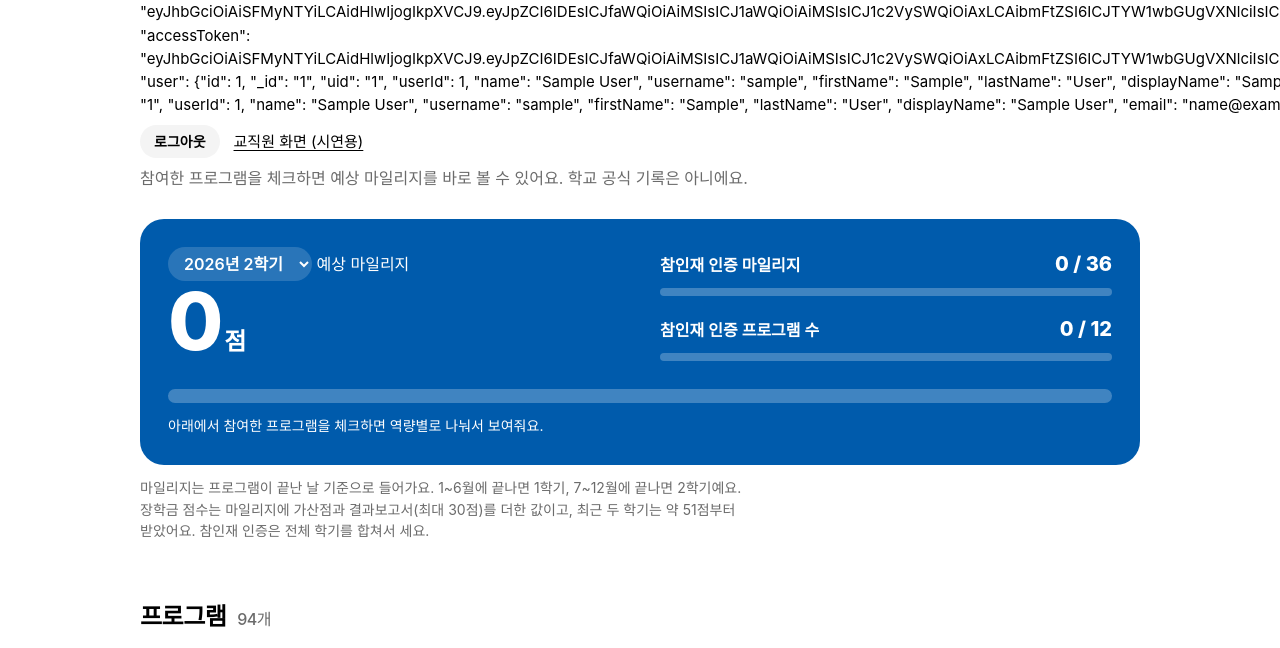
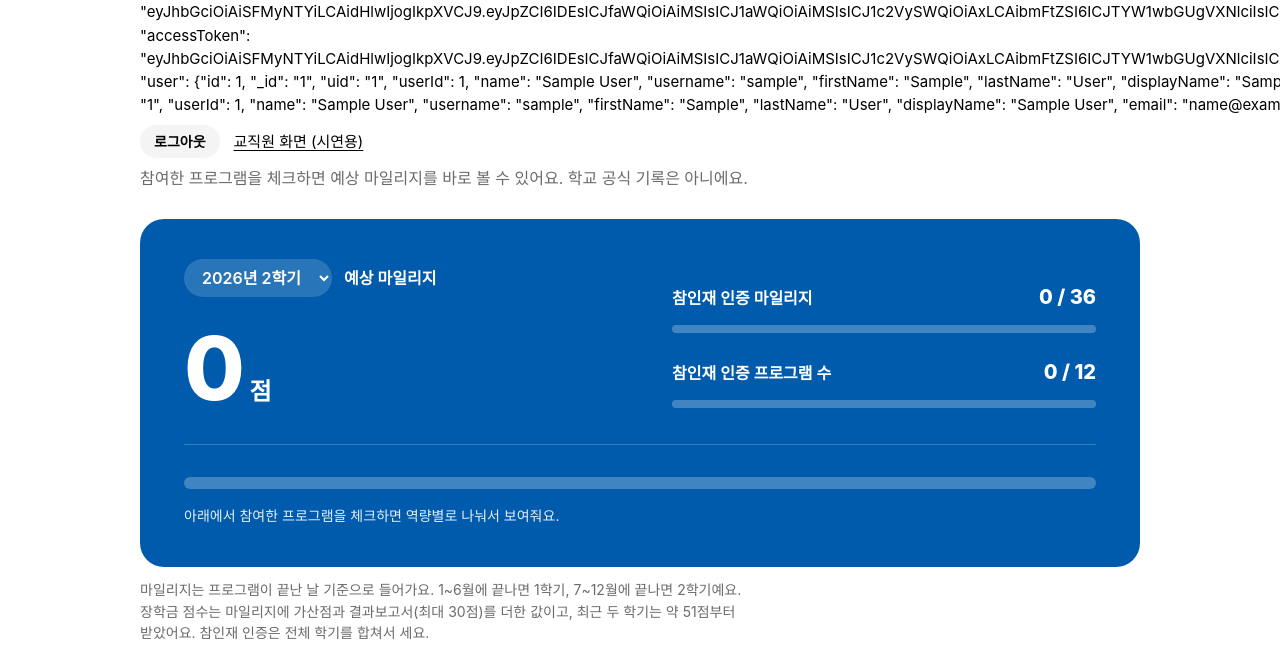
Before and after one commit to yurimirimiq/inha-extracurricular, a plain HTML site: page index.html in a window 1280 px wide. Shown: the part 114-762 px from the top of the page. Drawn offline with Linux system fonts and the light colour scheme; sample sign-in values are in the browser's storage; a web font is replaced by a local one.

Commit message:
style: 마일리지 영역 여백과 정렬 정리
Co-Authored-By: Claude Fable 5.2 <noreply@anthropic.com>

```diff
--- a/index.html
+++ b/index.html
@@ -23,7 +23,7 @@
 
   <section class="hero" aria-label="내 마일리지">
     <div>
-      <label><select id="term" aria-label="내 마일리지 학기"></select> 예상 마일리지</label>
+      <label class="term"><select id="term" aria-label="내 마일리지 학기"></select>예상 마일리지</label>
       <p class="total"><span id="termTotal">0</span><small>점</small></p>
       <p id="confirmedNote"></p>
     </div>
--- a/style.css
+++ b/style.css
@@ -34,23 +34,25 @@ a { color: inherit; text-underline-offset: 3px; }
 :focus-visible, .pills label:has(:focus-visible), .toggle:has(:focus-visible) { outline: 3px solid var(--inha); outline-offset: 2px; }
 
 /* 내 마일리지: 화면에서 하나뿐인 색면 */
-.hero { background: var(--inha); color: #fff; border-radius: 24px; padding: 28px; display: grid; gap: 28px 40px; grid-template-columns: 1fr 1fr; }
-.hero select { font: inherit; font-weight: 600; color: #fff; background: rgb(255 255 255 / .16); border: 0; border-radius: 999px; padding: 6px 12px; }
+.hero { background: var(--inha); color: #fff; border-radius: 24px; padding: 40px 44px; display: grid; gap: 36px 64px; grid-template-columns: 1fr 1fr; align-items: end; }
+.term { display: flex; align-items: center; gap: 12px; font-weight: 600; }
+.hero select { font: inherit; font-weight: 600; color: #fff; background: rgb(255 255 255 / .16); border: 0; border-radius: 999px; padding: 8px 14px; }
 .hero select option { color: var(--ink); }
-.total { font-size: 5rem; font-weight: 800; letter-spacing: -.04em; line-height: 1; margin: 20px 0 6px; }
-.total small { font-size: 1.5rem; font-weight: 700; letter-spacing: 0; margin-left: 4px; }
+.hero .total { display: flex; align-items: baseline; gap: 8px; font-size: 5.5rem; font-weight: 800; letter-spacing: -.04em; line-height: .9; margin-top: 32px; }
+.total small { font-size: 1.5rem; font-weight: 700; letter-spacing: 0; }
+.hero #confirmedNote:not(:empty) { margin-top: 14px; opacity: .9; }
 .hero p { margin: 0; }
-.cert { display: grid; gap: 18px; align-content: end; }
+.cert { display: grid; gap: 24px; }
 .cert div { display: flex; justify-content: space-between; align-items: baseline; font-weight: 600; }
 .cert b { font-size: 1.25rem; font-weight: 800; }
-progress { display: block; width: 100%; height: 8px; margin-top: 8px; appearance: none; border: 0; border-radius: 999px; background: rgb(255 255 255 / .25); overflow: hidden; }
+progress { display: block; width: 100%; height: 8px; margin-top: 12px; appearance: none; border: 0; border-radius: 999px; background: rgb(255 255 255 / .25); overflow: hidden; }
 progress::-webkit-progress-bar { background: transparent; }
 progress::-webkit-progress-value { background: #fff; border-radius: 999px; }
 progress::-moz-progress-bar { background: #fff; border-radius: 999px; }
-.mix { grid-column: 1 / -1; }
-.bar { display: flex; height: 14px; border-radius: 999px; overflow: hidden; background: rgb(255 255 255 / .25); }
+.mix { grid-column: 1 / -1; padding-top: 32px; border-top: 1px solid rgb(255 255 255 / .2); }
+.bar { display: flex; height: 12px; border-radius: 999px; overflow: hidden; background: rgb(255 255 255 / .25); }
 .bar span { background: var(--c); }
-.legend { display: flex; flex-wrap: wrap; gap: 6px 18px; margin: 12px 0 0; padding: 0; list-style: none; font-size: .875rem; }
+.legend { display: flex; flex-wrap: wrap; gap: 6px 20px; margin: 16px 0 0; opacity: .9; padding: 0; list-style: none; font-size: .875rem; }
 .dot::before { content: ""; display: inline-block; width: 10px; height: 10px; border-radius: 50%; background: var(--c); margin-right: 6px; }
 .legend .dot::before { box-shadow: 0 0 0 2px #fff; }
 
@@ -132,6 +134,7 @@ footer { color: var(--sub); font-size: .8125rem; margin-top: 64px; max-width: 80
 @media (max-width: 640px) {
   main { padding: 28px 16px 48px; }
   h1 { font-size: 1.75rem; }
-  .hero { grid-template-columns: 1fr; padding: 22px; border-radius: 20px; }
-  .total { font-size: 4rem; }
+  .hero { grid-template-columns: 1fr; padding: 28px 24px; gap: 32px; border-radius: 20px; }
+  .hero .total { font-size: 4.5rem; margin-top: 24px; }
+  .mix { padding-top: 28px; }
 }
```
